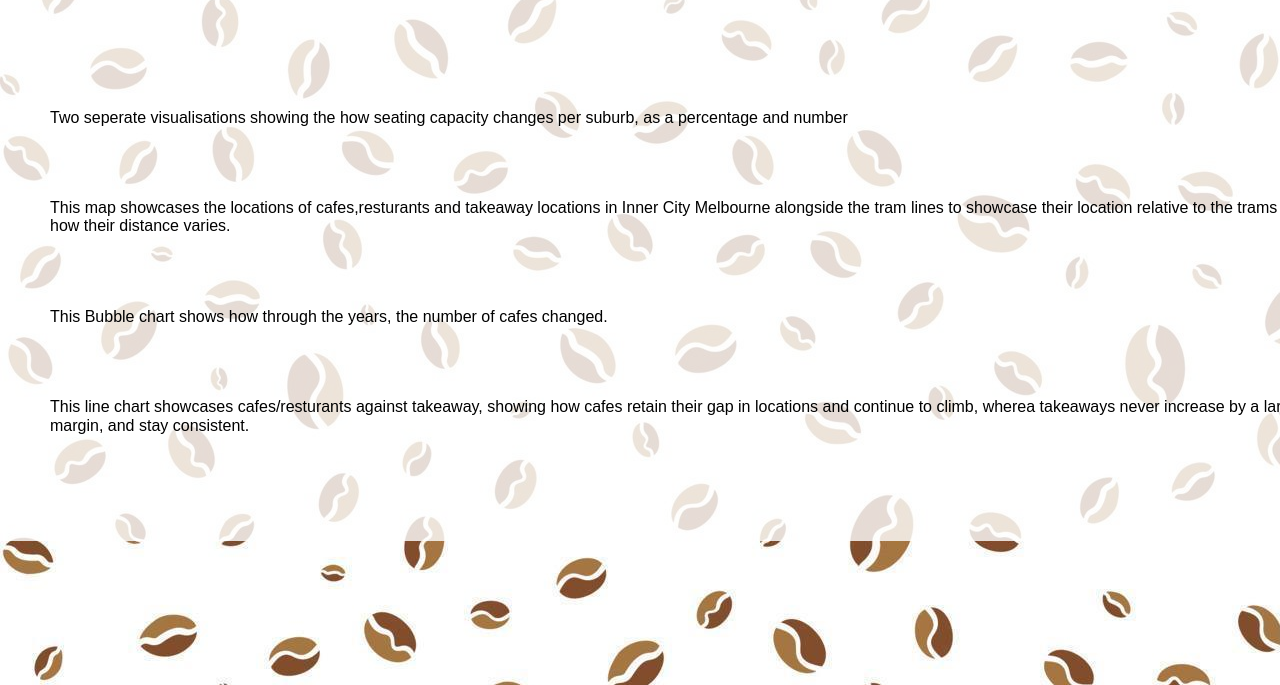
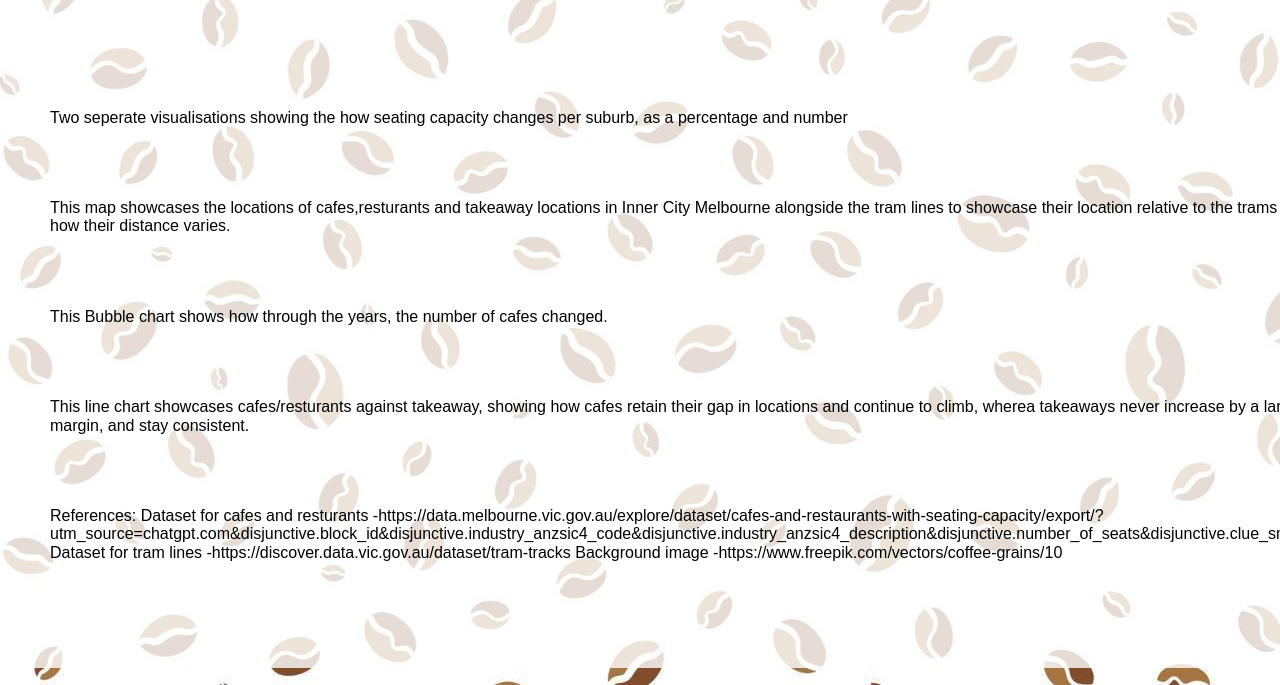
Before and after one commit to Ayden1905/1738, a plain HTML site: page index.html in a window 1280 px wide. Shown: the part 115-800 px from the top of the page. Drawn offline with nearby package versions, Linux system fonts and the light colour scheme; a script that the page names is missing.

Commit message:
Update index.html

```diff
--- a/index.html
+++ b/index.html
@@ -78,6 +78,19 @@
       </div>
     </div>
 
+    <div class="pure-g">
+      <div class="pure-u-1-1">
+        <p> References:
+          Dataset for cafes and resturants
+          -https://data.melbourne.vic.gov.au/explore/dataset/cafes-and-restaurants-with-seating-capacity/export/?utm_source=chatgpt.com&disjunctive.block_id&disjunctive.industry_anzsic4_code&disjunctive.industry_anzsic4_description&disjunctive.number_of_seats&disjunctive.clue_small_area
+          Dataset for tram lines
+          -https://discover.data.vic.gov.au/dataset/tram-tracks
+          Background image
+          -https://www.freepik.com/vectors/coffee-grains/10
+        </p>
+      </div>
+    </div>
+
   </div>
 
 
```
